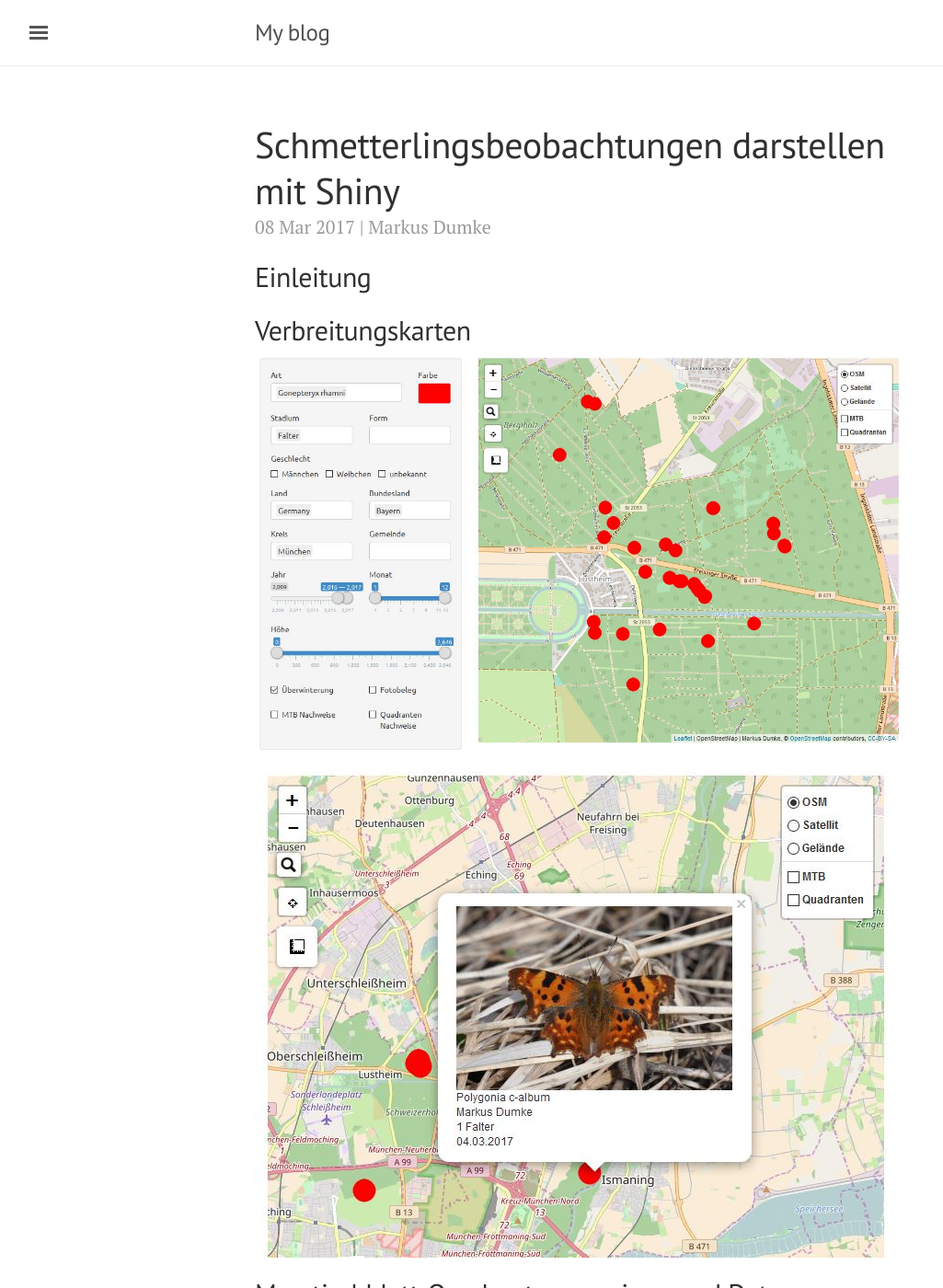
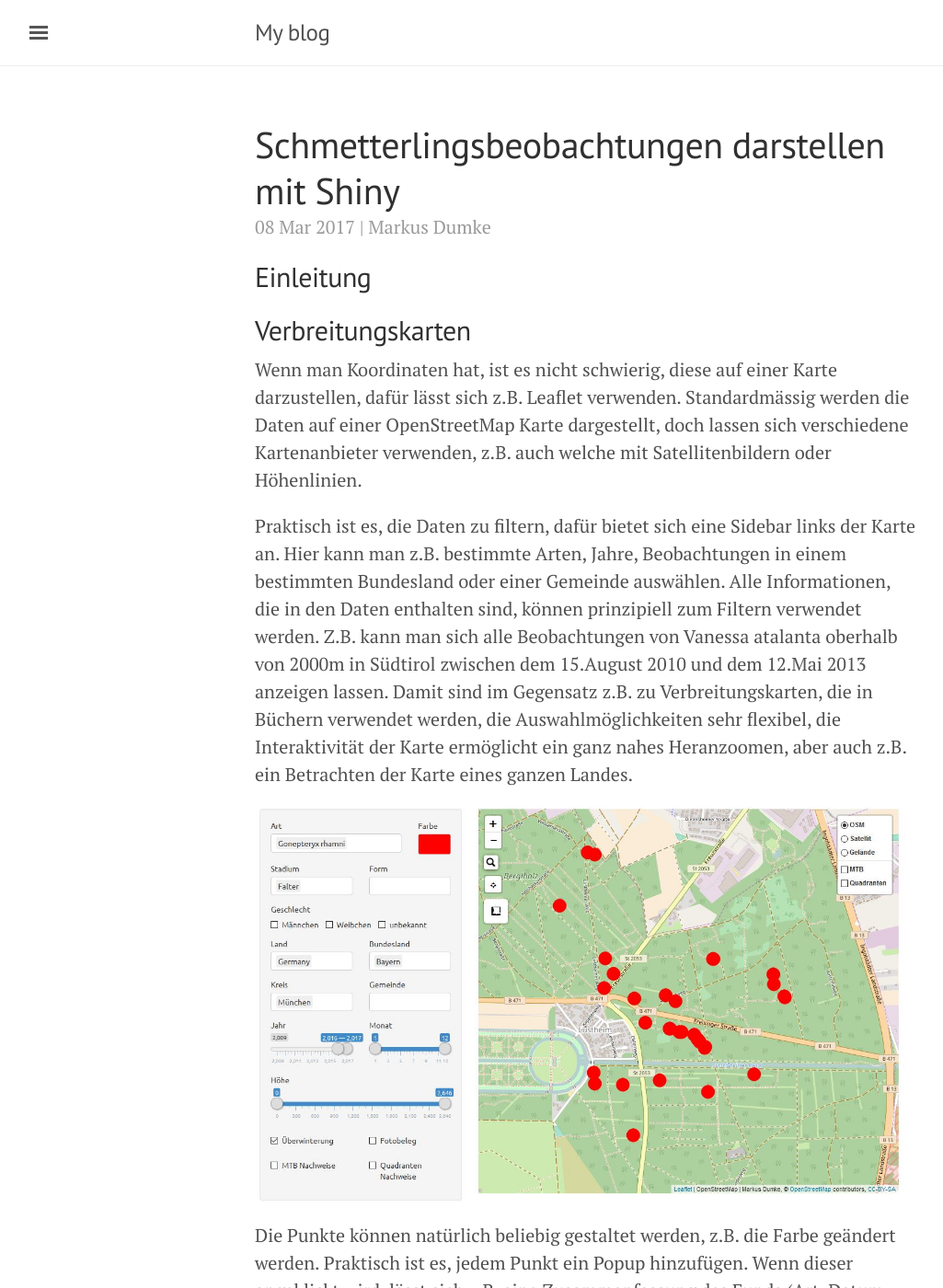
Before and after one commit to markdumke/Blog, a Jekyll site: the page built from _posts/2017-03-08-Schmetterlingsbeobachtungen darstellen mit Shiny Leaflet.md, in a window 1280 px wide and 1400 px high. Shown: the whole window at 92% size, without its empty margins (3-1028 px from the left). Built offline with Jekyll 4.4.1, drawn with Linux system fonts in a browser that asks for light colours; comment, search, counter and statistics services are not loaded; some of the changed text lies outside the part shown.

Commit message:
add text

```diff
--- a/_posts/2017-03-08-Schmetterlingsbeobachtungen darstellen mit Shiny Leaflet.md
+++ b/_posts/2017-03-08-Schmetterlingsbeobachtungen darstellen mit Shiny Leaflet.md
@@ -13,44 +13,59 @@ image: schmetterlinge_shiny/karte_zitronenfalter.JPG
 
 ## Verbreitungskarten
 
+Wenn man Koordinaten hat, ist es nicht schwierig, diese auf einer Karte darzustellen, dafür lässt sich z.B. Leaflet verwenden. Standardmässig werden die Daten auf einer OpenStreetMap Karte dargestellt, doch lassen sich verschiedene Kartenanbieter verwenden, z.B. auch welche mit Satellitenbildern oder Höhenlinien.
+
+Praktisch ist es, die Daten zu filtern, dafür bietet sich eine Sidebar links der Karte an. Hier kann man z.B. bestimmte Arten, Jahre, Beobachtungen in einem bestimmten Bundesland oder einer Gemeinde auswählen. Alle Informationen, die in den Daten enthalten sind, können prinzipiell zum Filtern verwendet werden. Z.B. kann man sich alle Beobachtungen von Vanessa atalanta oberhalb von 2000m in Südtirol zwischen dem 15.August 2010 und dem 12.Mai 2013 anzeigen lassen. Damit sind im Gegensatz z.B. zu Verbreitungskarten, die in Büchern verwendet werden, die Auswahlmöglichkeiten sehr flexibel, die Interaktivität der Karte ermöglicht ein ganz nahes Heranzoomen, aber auch z.B. ein Betrachten der Karte eines ganzen Landes.
+
 ![]({{ site.url }}/assets/schmetterlinge_shiny/karte_zitronenfalter.JPG)
+
+Die Punkte können natürlich beliebig gestaltet werden, z.B. die Farbe geändert werden. Praktisch ist es, jedem Punkt ein Popup hinzufügen. Wenn dieser angeklickt wird, lässt sich z.B. eine Zusammenfassung des Funds (Art, Datum, Beobachter etc.) udn auch ein Foto anzeigen.
 
 ![]({{ site.url }}/assets/schmetterlinge_shiny/karte_calbum.JPG)
 
 ## Messtischblatt-Quadranten anzeigen und Daten aggregieren
 
+Die Funde können natürlich einfach aggregiert werden, wie es in vielen Verbreitungskarten in Büchern üblich ist, z.B. auf Messtischblatt (MTB) oder Quadrantenebene. Die Grenzen der Messtischblätter und Quadranten können natürlich auch einfach eingeblendet werden.
+
 ![]({{ site.url }}/assets/schmetterlinge_shiny/karte_quadranten.JPG)
 
 ## Daten in einer Tabelle anzeigen
+
+Neben der Darstellung in einer Karte ist es auch praktisch, sich die Daten in Tabellenform anzuschauen. Auch das ist z.B. mit DataTable einfach möglich. Ausgewählte Funde, die auf der Karte gerade sichtbar sind, werden dann in der Tabelle angezeigt. Auch die Tabelle lässt sich beliebig anpassen, z.B. kann man nach verschiedenen Spalten sortieren oder einzelne Spalten durchsuchen. Auch Fotos der Beobachtungen können hier angezeigt werden.
 
 ![]({{ site.url }}/assets/schmetterlinge_shiny/datentabelle.JPG)
 
 ## Flugzeit- und Höhendiagramme
 
+Weiterhin ist es möglich, Flugzeitdiagramme und die Höhenverbreitung der Funde darzustellen, z.B. hier für den Zitronenfalter. Dabei werden die Beobachtungen im Flugzeitdiagramm auf 5 Tagesintervalle zusammengefasst (mit unterschiedlicher Anzahl Tage am Monatsende).
+
 ![]({{ site.url }}/assets/schmetterlinge_shiny/diagramme_zitronenfalter.JPG)
 
 ## Jahreslisten und phänologische Besonderheiten
 
+Weitere Spielereien sind eine Jahresliste, wo immer der erste und letzte Fund einer Art in einem Jahr aufgeführt werden oder auch die Gesamtzahl beobachteter Falter jeder Art in dem Jahr.
+
 ![]({{ site.url }}/assets/schmetterlinge_shiny/jahresliste.JPG)
 
+Man kann sich einfach auch früheste und späteste Sichtungen einer Art anzeigen lassen:
 ![]({{ site.url }}/assets/schmetterlinge_shiny/erstsichtung.JPG)
 
-## Daten zusammenfassen
-
+Wie viele Arten habe ich in jedem Jahr beobachtet und in welchem Bundesland/Kanton habe ich die meisten Arten oder Falter gesehen? Auch das lässt sich sehr einfach berechnen und darstellen. Das ganze kann natürlich auch für andere Variablen berechnet werden (Monat, Datum, Land, Gemeinde Höhenlage ...)
 ![]({{ site.url }}/assets/schmetterlinge_shiny/summary_bundesland.JPG)
 
 ![]({{ site.url }}/assets/schmetterlinge_shiny/summary_jahr.JPG)
 
 ## HTML Dateien einbinden
 
+Weiterhin lassen sich in einer Shiny auch html Dateien sehr einfach einbinden, hier z.B. eine Seite mit einem Artenportrait.
 ![]({{ site.url }}/assets/schmetterlinge_shiny/html_spini.JPG)
 
 
 ## Zeitleiste hinzufügen
 
+## Neue Daten erfassen
 
-
-## Neue Daten erfassen
+Eine sehr praktische Funktion ist es, Daten neu zu erfassen. Dabei ist es sehr mühsam per Hand Koordinaten herauszusuchen. Viel einfacher ist es neue Datenpunkte einfach per Klick auf die Karte hinzufügen. Das ganze ist sehr einfach: Man trägt die Daten der Beobachtung in die Inputfelder in der Sidebar ein. Wenn man fertig ist, klickt man auf die Karte, dort wo die Beobachtung war. Die Beobachtung wird dann automatisch in einen Datensatz aufgenommen. Wenn man dann alle Bebachtungen erfasst hat, muss man noch einmal auf den Daten Speichern Button klicken. Dadurch wird für die hinzugefügten Koordinaten u.a. die Höhenlage oder in welchem Land/Bundesland/Kreis die Beobachtung liegt, abgefragt und der gesamte Datensatz dann an den alten Datensatz angehängt und alles zusammen als csv Datei abgespeichert, sodass man beim nächsten Start der App alle Daten hat.
 
 ![]({{ site.url }}/assets/schmetterlinge_shiny/daten_eingabe.JPG)
 
```
Also changed, not shown: assets/schmetterlinge_shiny/satellit.JPG (added).
